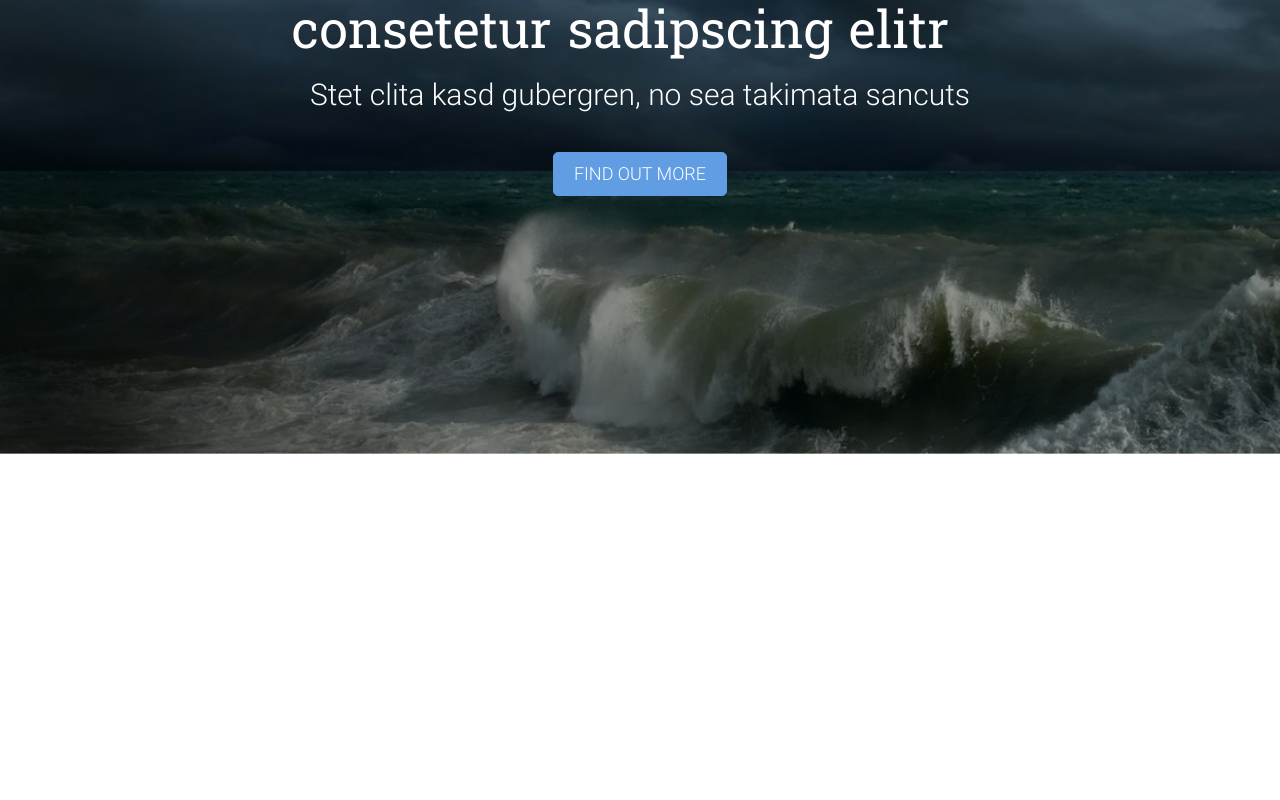
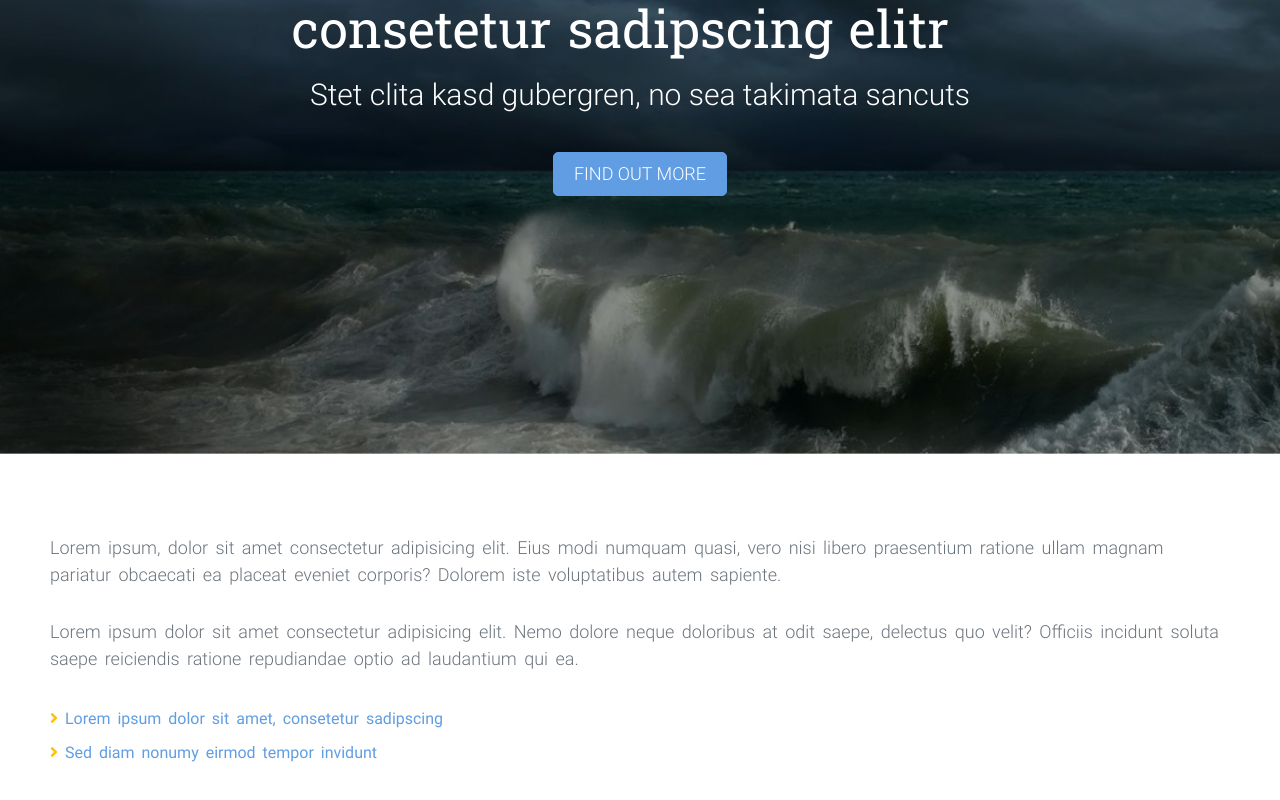
Before and after one commit to joywang912/koda-exam, a React (Create React App) app: page / in a window 1280 px wide. Shown: the part 296-1096 px from the top of the page. Before the commit the page ends 800 px from the top, so only its background shows below. Built offline with nearby package versions, Linux system fonts and the light colour scheme.

Commit message:
Create components: SectionTopLeft

```diff
--- a/src/components/App/App.scss
+++ b/src/components/App/App.scss
@@ -15,3 +15,13 @@
     height: auto;
   }
 }
+
+.main-container {
+  max-width: var(--content-width);
+  display: flex;
+  margin: 5rem auto;
+
+  @media (max-width: 991px) {
+    flex-direction: column;
+  }
+}
--- a/src/components/App/index.tsx
+++ b/src/components/App/index.tsx
@@ -1,6 +1,7 @@
 import React from 'react';
 import BannerContent from '../BannerContent';
 import Header from '../Header';
+import SectionTopLeft from '../SectionTopLeft';
 import './App.scss';
 
 function App() {
@@ -10,6 +11,9 @@ function App() {
         <Header />
         <BannerContent />
       </div>
+      <div className="main-container">
+        <SectionTopLeft />
+      </div>
 
     </div>
   );
--- /dev/null
+++ b/src/components/SectionTopLeft/index.jsx
@@ -0,0 +1,35 @@
+import React from "react";
+import "./sectionTopLeft.scss";
+
+const SectionTopLeft = () => {
+  return (
+    <div className="section-top-left">
+      <div className="section-top-left__text text-muted">
+        <p className="mb-5">
+          Lorem ipsum, dolor sit amet consectetur adipisicing elit. Eius modi
+          numquam quasi, vero nisi libero praesentium ratione ullam magnam
+          pariatur obcaecati ea placeat eveniet corporis? Dolorem iste
+          voluptatibus autem sapiente.
+        </p>
+        <p className="mb-5">
+          Lorem ipsum dolor sit amet consectetur adipisicing elit. Nemo dolore
+          neque doloribus at odit saepe, delectus quo velit? Officiis incidunt
+          soluta saepe reiciendis ratione repudiandae optio ad laudantium qui
+          ea.
+        </p>
+      </div>
+      <div className="section-top-left__link">
+        <a href="#">
+          <i class="fas fa-angle-right text-warning"></i> Lorem ipsum dolor sit
+          amet, consetetur sadipscing
+        </a>
+        <a href="#">
+          <i class="fas fa-angle-right text-warning"></i> Sed diam nonumy eirmod
+          tempor invidunt
+        </a>
+      </div>
+    </div>
+  );
+};
+
+export default SectionTopLeft;
--- /dev/null
+++ b/src/components/SectionTopLeft/sectionTopLeft.scss
@@ -0,0 +1,18 @@
+.section-top-left {
+  font-size: 1.8rem;
+  line-height: 1.5;
+  word-spacing: 3px;
+  padding: 3rem 5rem;
+
+  &__text {
+    font-weight: 300;
+  }
+
+  &__link a {
+    display: inline-block;
+    width: 100%;
+    font-size: 1.6rem;
+    font-weight: 400;
+    padding: 0.5rem 0;
+  }
+}
```
Also changed, not shown: 1 other file (tests, documents, lock files or other folders).
